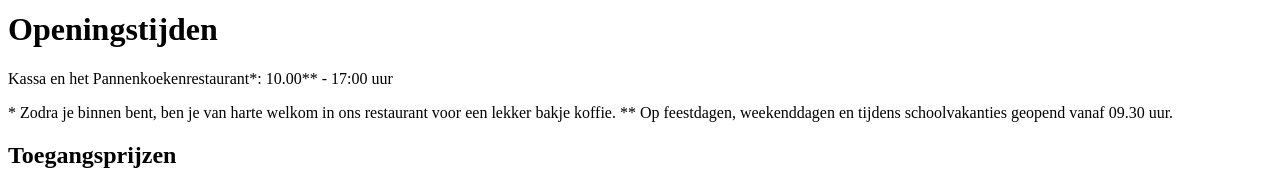
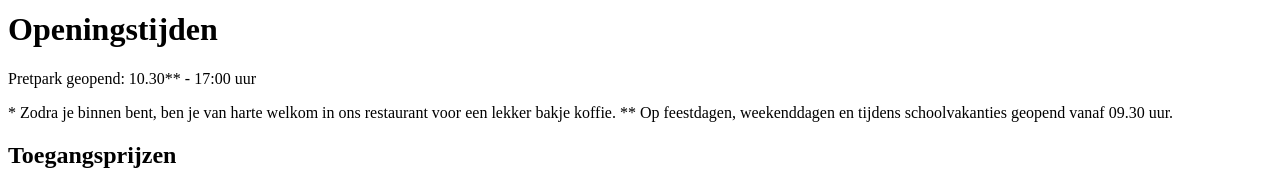
Before and after one commit to aramw92/les9, a plain HTML site: page info.html in a window 1280 px wide. Shown: the part 120-290 px from the top of the page. Drawn offline with Linux system fonts and the light colour scheme.

Commit message:
Update info.html

```diff
--- a/info.html
+++ b/info.html
@@ -14,9 +14,7 @@
         </nav>
     </header>
 <H1>Openingstijden</H1>
-<p>Kassa en het Pannenkoekenrestaurant*: 10.00** - 17:00 uur</p>
-    <P><Pretpark: 10:30 - 17:00 uur</p>
-
+<p>Pretpark geopend: 10.30** - 17:00 uur</p>
     <p>* Zodra je binnen bent, ben je van harte welkom in ons restaurant voor een lekker bakje koffie.
     ** Op feestdagen, weekenddagen en tijdens schoolvakanties geopend vanaf 09.30 uur.</p>
     <h2>Toegangsprijzen</h2>
```
